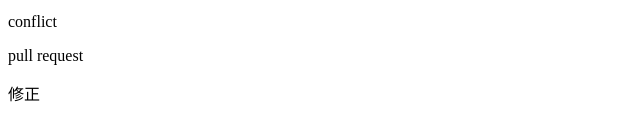
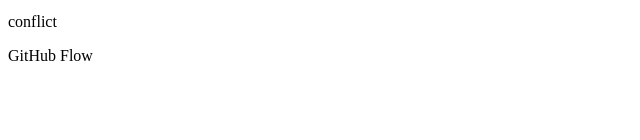
Before and after one commit to PenginAction/git_sample, a plain HTML site: page index.html in a window 1280 px wide. Shown: the part 198-338 px from the top of the page, 0-640 px from the left. Drawn offline with Linux system fonts and the light colour scheme.

Commit message:
GitHub Flowを追記

```diff
--- a/index.html
+++ b/index.html
@@ -4,5 +4,4 @@
 <p>git commit --amend</p>
 <p>git marge</p>
 <p>conflict</p>
-<p>pull request</p>
-<p>修正</p>
+<p>GitHub Flow</p>
```
